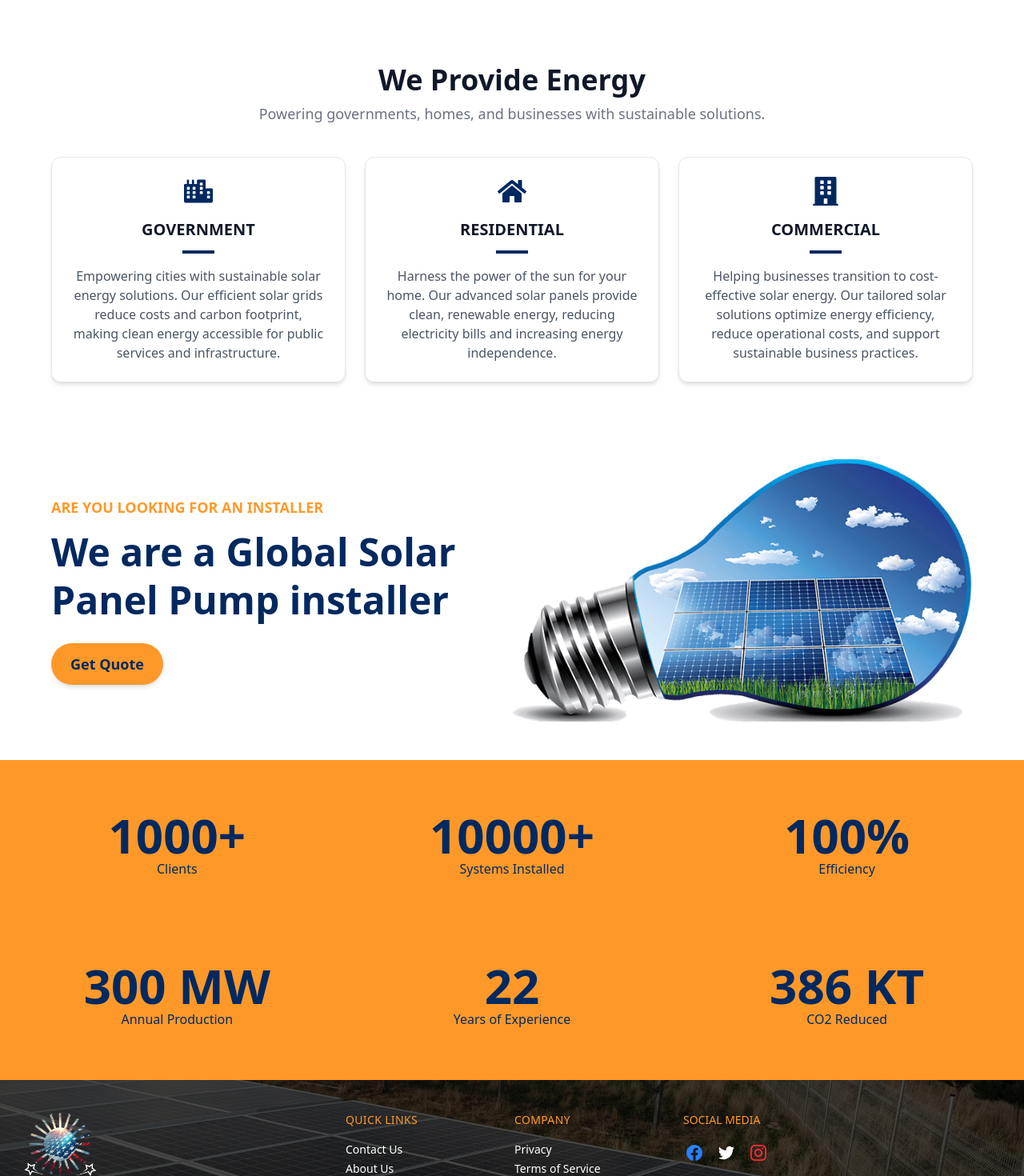
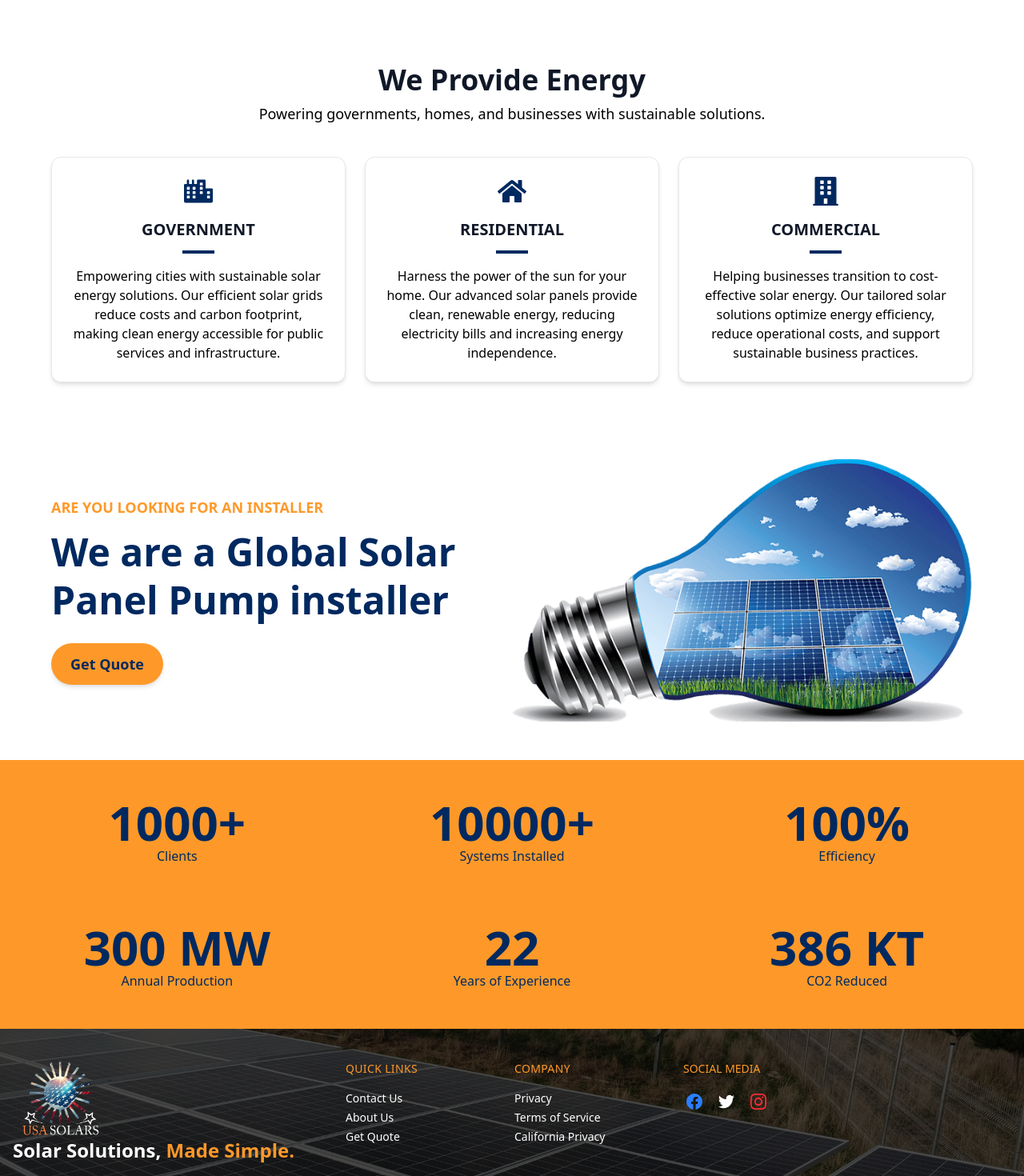
Before and after one commit to muhammadqaiser7777/Solar-Site, a React (Vite) app: page / in a window 1280 px wide. Shown: the part 1720-3190 px from the top of the page at 80% size. Built offline with nearby package versions, Linux system fonts and the light colour scheme.

Commit message:
some chnages

```diff
--- a/src/components/CompaniesSection.jsx
+++ b/src/components/CompaniesSection.jsx
@@ -49,7 +49,7 @@ const CompaniesSection = memo(() => {
         {stats.map((stat, index) => (
           <div
             key={index}
-            className="flex flex-col justify-start m-2 lg:m-6 hover:bg-primary transition p-4 rounded-lg cursor-pointer"
+            className="flex flex-col justify-start m-2 lg:m-6 cursor-pointer"
           >
             <p className="text-4xl font-bold leading-none lg:text-6xl">
               <AnimatedNumber targetValue={stat.value} suffix={stat.suffix} />
--- a/src/components/Footer.jsx
+++ b/src/components/Footer.jsx
@@ -3,8 +3,8 @@ import { useEffect, useState } from "react";
 import { Link } from "react-router-dom";
 import { Link as ScrollLink } from "react-scroll";
 import { useNavigate } from "react-router-dom";
-import footerBg from "/assets/images/footer-img.webp";
-import Logo from "/assets/images/logo.png";
+;
+
 
 const Footer = () => {
   const [logoLoaded, setLogoLoaded] = useState(false);
@@ -12,7 +12,7 @@ const Footer = () => {
 
   useEffect(() => {
     const img = new Image();
-    img.src = footerBg;
+    img.src = "/assets/images/footer-img.webp";
     img.onload = () => setBgLoaded(true);
   }, []);
 
@@ -35,7 +35,7 @@ const Footer = () => {
       }`}
       style={{
         backgroundImage: bgLoaded
-          ? `linear-gradient(rgba(0, 0, 0, 0.7), rgba(0, 0, 0, 0.7)), url(${footerBg})`
+          ? `linear-gradient(rgba(0, 0, 0, 0.7), rgba(0, 0, 0, 0.7)), url(${"/assets/images/footer-img.webp"})`
           : "none",
         backgroundSize: "cover",
         backgroundPosition: "center",
@@ -56,7 +56,7 @@ const Footer = () => {
               <div className="h-24 w-24 bg-gray-300 animate-pulse rounded-md"></div>
             )}
             <img
-              src={Logo}
+              src="/assets/images/logo.png"
               alt="USA SOLARS LOGO"
               className={`h-24 w-24 transition-opacity duration-500 ${
                 logoLoaded ? "opacity-100" : "opacity-0"
--- a/src/components/FormSection.jsx
+++ b/src/components/FormSection.jsx
@@ -1,5 +1,5 @@
 import React, { useState, useEffect } from "react";
-import formImage from "/assets/images/solar2.webp";
+
 import { useNavigate } from "react-router-dom";
 import { Link } from "react-router-dom";
 
@@ -776,7 +776,7 @@ const FormSection = () => {
           <div className="absolute inset-0 bg-gray-200 animate-pulse rounded-lg"></div>
         )}
         <img
-          src={formImage}
+          src= "/assets/images/solar2.webp"
           alt="Solar Panel"
           className={`w-full h-auto transition-opacity duration-500 ${
             imageLoaded ? "opacity-100" : "opacity-0"
--- a/src/components/ScrollUp.jsx
+++ b/src/components/ScrollUp.jsx
@@ -1,5 +1,5 @@
 import React, { useState, useEffect } from "react";
-import Arrow from "/assets/images/Arrow.png";
+
 
 const ScrollUp = () => {
   const [showScroll, setShowScroll] = useState(false);
@@ -29,7 +29,7 @@ const ScrollUp = () => {
           <div className="w-12 h-12 bg-gray-300 animate-pulse rounded-full"></div>
         )}
         <img
-          src={Arrow}
+          src="/assets/images/Arrow.png"
           alt="Go to top"
           className={`w-12 h-12 bg-black rounded-full shadow-2xl hover:scale-105 transition-all duration-300 animate-bounce ${
             arrowLoaded ? "opacity-100" : "opacity-0"
--- a/src/components/ServiceTypes.jsx
+++ b/src/components/ServiceTypes.jsx
@@ -32,7 +32,7 @@ const ServiceTypes = () => {
       {/* Heading Section */}
       <div className="mb-10">
         <h2 className="text-4xl font-bold text-gray-900">We Provide Energy</h2>
-        <p className="text-gray-500 mt-2 text-lg">
+        <p className="text-black mt-2 text-lg">
           Powering governments, homes, and businesses with sustainable solutions.
         </p>
       </div>
@@ -56,7 +56,7 @@ const ServiceTypes = () => {
               {/* Title & Description */}
               <h3 className="text-xl font-semibold text-gray-900">{service.title}</h3>
               <div className="w-10 h-1 bg-primary mx-auto mt-3"></div>
-              <p className="text-gray-600 mt-4">{service.description}</p>
+              <p className="text-black mt-4">{service.description}</p>
 
               {/* Background Hover Effect */}
               <div className="absolute inset-0 bg-gradient-to-b from-transparent to-[#fe9929] opacity-0 group-hover:opacity-20 transition-opacity duration-300 rounded-xl"></div>
```
Also changed, not shown: 1 other file (tests, documents, lock files or other folders).
